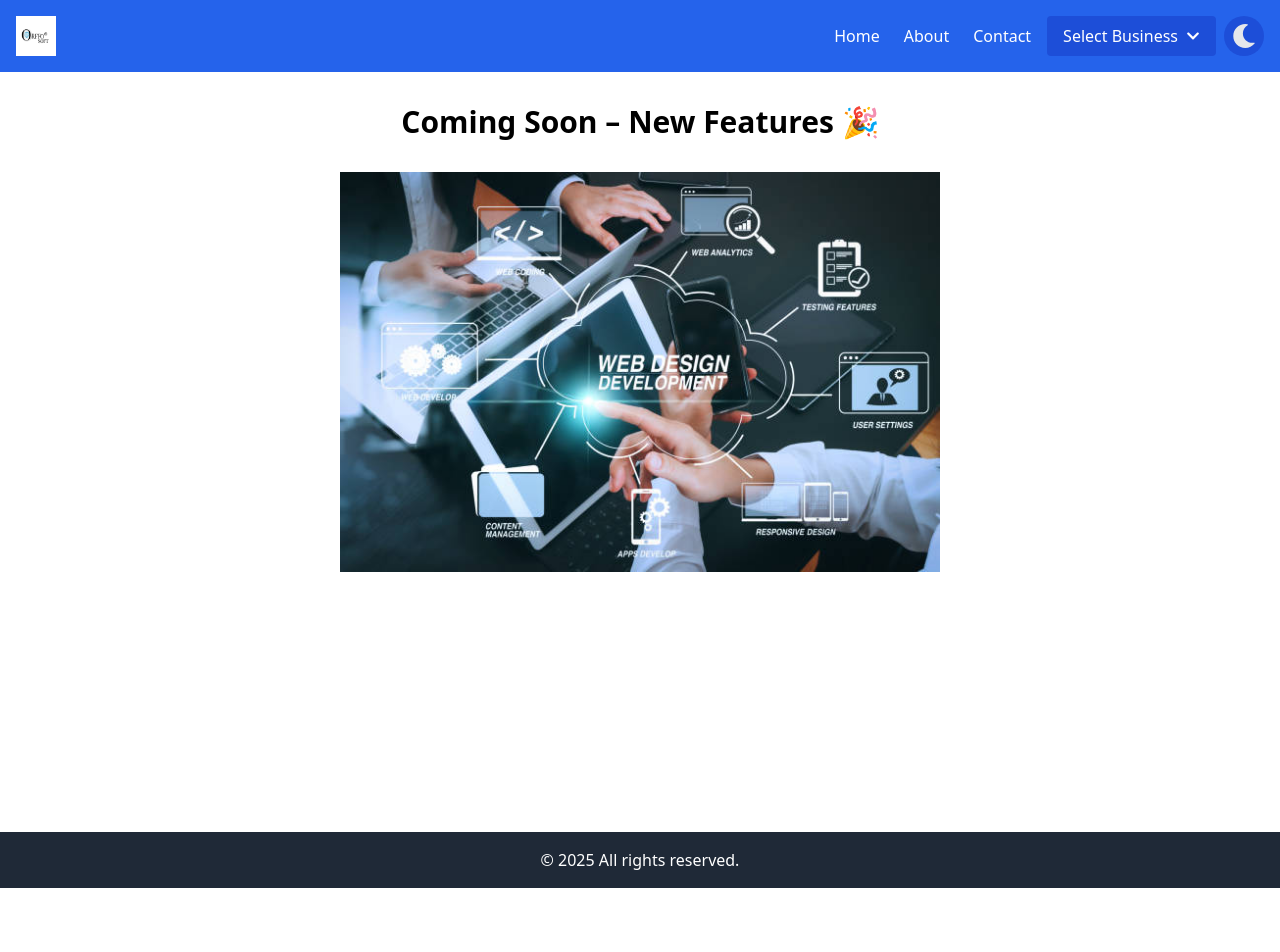
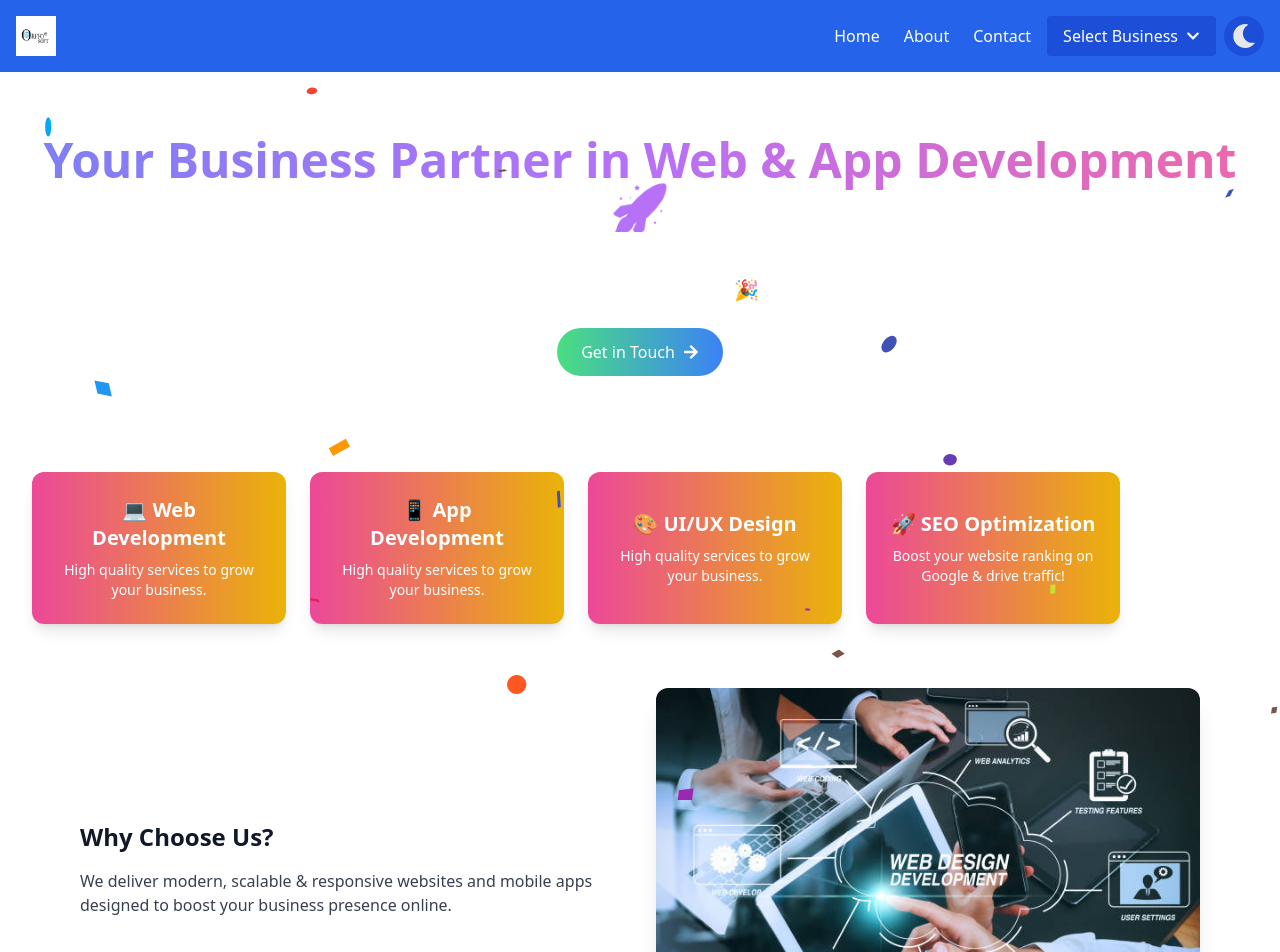
Before and after one commit to jitu335/Nextjs-Shopkeepers, a Next.js app: page / in a window 1280 px wide. Shown: the top 952 px of the page. Before the commit the page ends 888 px from the top, so only its background shows below. Built offline with nearby package versions, Linux system fonts and the light colour scheme.

Commit message:
17-06-2025 commit

```diff
--- a/package.json
+++ b/package.json
@@ -17,8 +17,10 @@
     "next": "13.3.1",
     "postcss": "^8.4.41",
     "react": "18.2.0",
+    "react-confetti": "^6.4.0",
     "react-dom": "18.2.0",
     "react-icons": "^5.3.0",
+    "react-use": "^17.6.0",
     "tailwindcss": "^3.4.10"
   }
 }
--- a/pages/aboutus.js
+++ b/pages/aboutus.js
@@ -14,7 +14,7 @@ export default function aboutus() {
     >
       {/* Back Icon - Top Left */}
       <div className="absolute top-4 left-4">
-        <Link href="#" onClick={() => window.history.back()}>
+        <Link href="/" onClick={() => window.history.back()}>
           <ArrowLeftIcon className="h-6 w-6 cursor-pointer hover:text-blue-500 transition" />
         </Link>
       </div>
--- a/pages/components/Navbar.js
+++ b/pages/components/Navbar.js
@@ -2,19 +2,29 @@ import Image from "next/image";
 import { CiSearch } from "react-icons/ci";
 import { RiArrowRightSLine } from "react-icons/ri";
 import { MdEmail } from "react-icons/md";
-import { CgWebsite } from "react-icons/cg";
-import { CiSettings } from "react-icons/ci";
 import { Card, Input } from "antd";
+import Confetti from "react-confetti";
+import { useWindowSize } from "react-use";
+
 import React from "react";
 import Link from "next/link";
 import { useState, useEffect } from "react";
-import { FaSun, FaMoon, FaChevronDown, FaBars, FaTimes } from "react-icons/fa";
+import {
+  FaSun,
+  FaMoon,
+  FaChevronDown,
+  FaBars,
+  FaTimes,
+  FaArrowRight,
+} from "react-icons/fa";
 import { useRouter } from "next/router";
 import { useDarkMode } from "../../context/DarkModeContext";
 
 function Navbar() {
   const [showDropdown, setShowDropdown] = useState(false);
   const [menuOpen, setMenuOpen] = useState(false);
+
+  const { width, height } = useWindowSize();
 
   const router = useRouter();
   const { darkMode, toggleDarkMode } = useDarkMode();
@@ -116,21 +126,76 @@ function Navbar() {
         </div>
       </nav>
 
-      <main className="p-8 flex flex-col items-center justify-center gap-8">
-        <h2 className="text-3xl font-bold text-center">
-          Coming Soon – New Features 🎉
-        </h2>
+      <Confetti
+        width={width}
+        height={height}
+        numberOfPieces={100}
+        recycle={false}
+      />
 
-        <div className="flex justify-center">
+      {/* Hero Section */}
+      <section className="text-center py-16 px-4">
+        <h1 className="text-4xl sm:text-5xl font-extrabold bg-gradient-to-r from-indigo-500 via-purple-500 to-pink-500 bg-clip-text text-transparent animate-pulse">
+          Your Business Partner in Web & App Development 🚀
+        </h1>
+        <p className="mt-4 text-lg sm:text-xl max-w-2xl mx-auto text-white">
+          Modern, scalable, mobile-friendly websites and Android apps to boost
+          your business growth. 🎉
+        </p>
+        <Link
+          href="/contactus"
+          className="inline-flex items-center mt-6 px-6 py-3 bg-gradient-to-r from-green-400 to-blue-500 text-white rounded-full hover:scale-105 transition transform"
+        >
+          Get in Touch <FaArrowRight className="ml-2" />
+        </Link>
+      </section>
+
+      {/* Services Section */}
+      <section className="grid grid-cols-1 sm:grid-cols-2 lg:grid-cols-4 gap-6 px-8 py-8 w-full max-w-6xl">
+        {[
+          { title: "Web Development", emoji: "💻" },
+          { title: "App Development", emoji: "📱" },
+          { title: "UI/UX Design", emoji: "🎨" },
+          { title: "SEO Optimization", emoji: "🚀" }, // नया चौथा सर्विस
+        ].map((service) => (
+          <div
+            key={service.title}
+            className="bg-gradient-to-r from-pink-500 to-yellow-500 text-white p-6 rounded-xl shadow-lg hover:scale-105 transition cursor-pointer flex flex-col items-center justify-center text-center"
+          >
+            <h3 className="text-xl font-bold mb-2">
+              {service.emoji} {service.title}
+            </h3>
+            <p className="text-sm">
+              {service.title === "SEO Optimization"
+                ? "Boost your website ranking on Google & drive traffic!"
+                : "High quality services to grow your business."}
+            </p>
+          </div>
+        ))}
+      </section>
+
+      {/* Image Section with full flex fill */}
+      <section className="py-8 px-4 w-full max-w-6xl mx-auto flex flex-col sm:flex-row items-center justify-between gap-8">
+        <div className="flex-1 text-center sm:text-left">
+          <h2 className="text-2xl font-bold mb-4 text-gray-900 dark:text-white">
+            Why Choose Us?
+          </h2>
+          <p className="text-gray-700 dark:text-gray-300">
+            We deliver modern, scalable & responsive websites and mobile apps
+            designed to boost your business presence online.
+          </p>
+        </div>
+
+        <div className="flex-1">
           <Image
             src="/my_photos/webdevelopment-img.jpg"
-            alt="Logo"
-            width={4000}
-            height={5060}
-            style={{ height: "400px", width: "auto", objectFit: "contain" }}
+            alt="Web Development"
+            width={800}
+            height={600}
+            className="rounded-xl shadow-xl object-cover w-full"
           />
         </div>
-      </main>
+      </section>
     </div>
   );
 }
```
Also changed, not shown: 1 other file (tests, documents, lock files or other folders).
